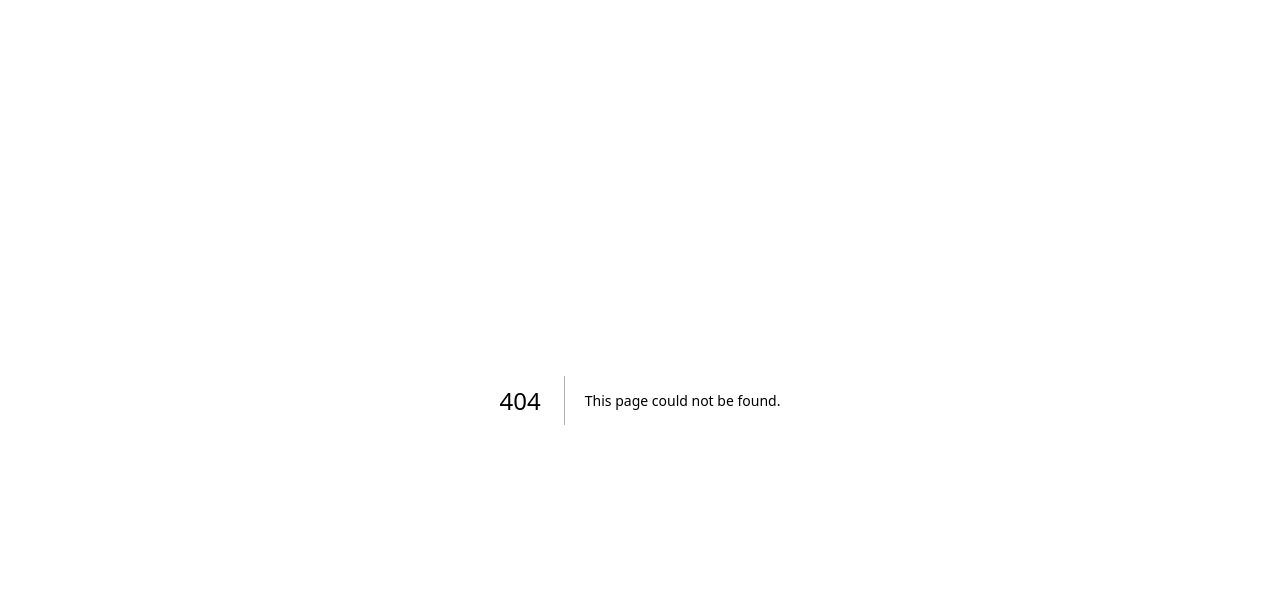
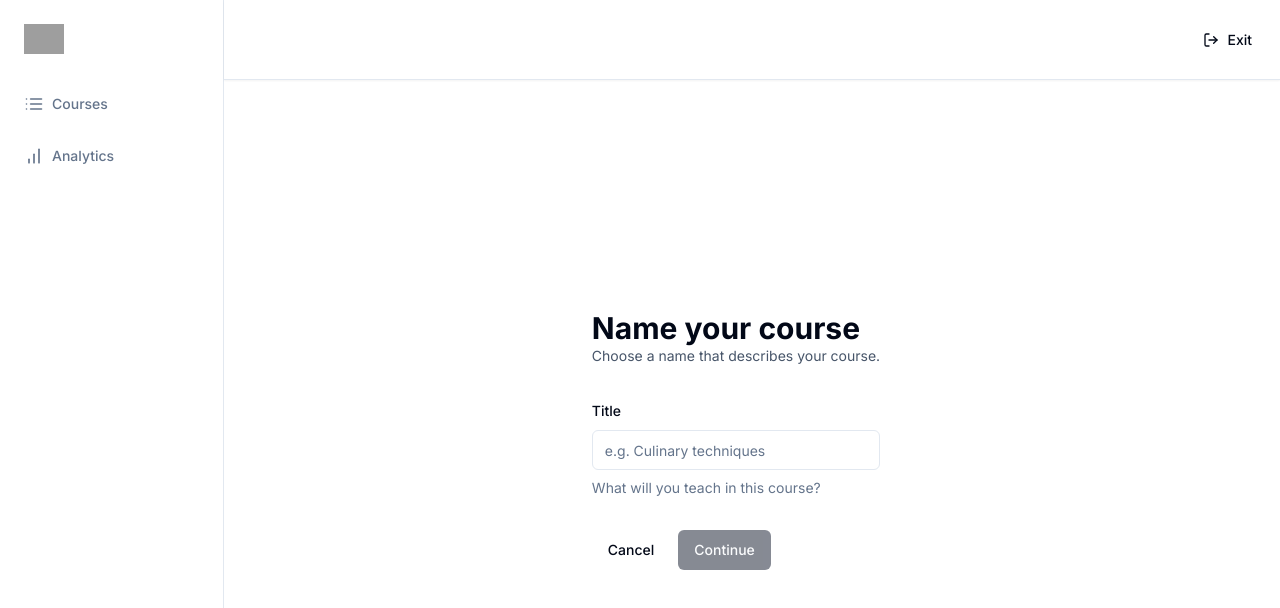
Before and after one commit to MrOrgani/youlearn, a Next.js app: page /teacher/create in a window 1280 px wide. Before the commit this address had no page. Shown: the top 608 px of the page. Built offline with nearby package versions, Linux system fonts and the light colour scheme; grey boxes are pictures that could not be loaded.

Commit message:
Adding form to create a new course

```diff
--- a/app/(dashboard)/(routes)/teacher/courses/page.tsx
+++ b/app/(dashboard)/(routes)/teacher/courses/page.tsx
@@ -1,7 +1,15 @@
+import { Button } from "@/components/ui/button";
+import Link from "next/link";
 import React from "react";
 
 const CoursesPage = () => {
-  return <div>Courses page</div>;
+  return (
+    <div className="p-6">
+      <Link href="/teacher/create">
+        <Button>New course</Button>
+      </Link>
+    </div>
+  );
 };
 
 export default CoursesPage;
--- /dev/null
+++ b/app/(dashboard)/(routes)/teacher/create/page.tsx
@@ -0,0 +1,98 @@
+"use client";
+
+import React, { use } from "react";
+
+import * as z from "zod";
+import axios from "axios";
+import { useForm } from "react-hook-form";
+import { zodResolver } from "@hookform/resolvers/zod";
+import {
+  Form,
+  FormControl,
+  FormDescription,
+  FormField,
+  FormItem,
+  FormLabel,
+} from "@/components/ui/form";
+import { Input } from "@/components/ui/input";
+import { Button } from "@/components/ui/button";
+import Link from "next/link";
+import { useRouter } from "next/navigation";
+import toast from "react-hot-toast";
+
+const formSchema = z.object({
+  title: z
+    .string()
+    .min(1, { message: "The title must be 1 letter at least" })
+    .max(255),
+});
+
+const CreatePage = () => {
+  const router = useRouter();
+  const form = useForm<z.infer<typeof formSchema>>({
+    resolver: zodResolver(formSchema),
+    defaultValues: {
+      title: "",
+    },
+  });
+
+  const { isValid, isSubmitting } = form.formState;
+
+  const onSubmit = async (values: z.infer<typeof formSchema>) => {
+    try {
+      const res = await axios.post("/api/courses", values);
+      router.push(`/teacher/courses/${res.data.id}m`);
+    } catch (error) {
+      toast.error("Something went wrong");
+    }
+  };
+
+  return (
+    <div className="mz-auto flex h-full max-w-5xl p-6 md:items-center md:justify-center">
+      <div>
+        <h1 className="text-3xl font-bold">Name your course</h1>
+        <p className="text-sm text-slate-600">
+          Choose a name that describes your course.
+        </p>
+        <Form {...form}>
+          <form
+            onSubmit={form.handleSubmit(onSubmit)}
+            className="mt-8 space-y-8"
+          >
+            <FormField
+              control={form.control}
+              name="title"
+              render={({ field }) => (
+                <FormItem>
+                  <FormLabel>Title</FormLabel>
+                  <FormControl>
+                    <Input
+                      disabled={isSubmitting}
+                      placeholder="e.g. Culinary techniques"
+                      {...field}
+                    ></Input>
+                  </FormControl>
+                  <FormDescription>
+                    What will you teach in this course?
+                  </FormDescription>
+                </FormItem>
+              )}
+            />
+            <div className="flex items-center gap-x-2">
+              <Link href="/">
+                <Button variant="ghost" type="button">
+                  Cancel
+                </Button>
+              </Link>
+              <Button type="submit" disabled={!isValid || isSubmitting}>
+                Continue
+              </Button>
+            </div>
+          </form>
+        </Form>
+      </div>
+    </div>
+  );
+};
+
+export default CreatePage;
--- a/app/layout.tsx
+++ b/app/layout.tsx
@@ -2,6 +2,7 @@
 import "./globals.css";
 import type { Metadata } from "next";
 import { Inter } from "next/font/google";
+import { ToasterProvider } from "@/components/provider/ToasterProvider";
 
 const inter = Inter({ subsets: ["latin"] });
 
@@ -18,7 +19,10 @@
   return (
     <ClerkProvider>
       <html lang="en">
-				<body className={inter.className}>{children}</body>
+        <body className={inter.className}>
+          <ToasterProvider />
+          {children}
+        </body>
       </html>
     </ClerkProvider>
   );
--- /dev/null
+++ b/components/provider/ToasterProvider.tsx
@@ -0,0 +1,7 @@
+"use client";
+
+import { Toaster } from "react-hot-toast";
+
+export const ToasterProvider = () => {
+  return <Toaster />;
+};
--- /dev/null
+++ b/components/ui/form.tsx
@@ -0,0 +1,177 @@
+import * as React from "react";
+import * as LabelPrimitive from "@radix-ui/react-label";
+import { Slot } from "@radix-ui/react-slot";
+import {
+  Controller,
+  ControllerProps,
+  FieldPath,
+  FieldValues,
+  FormProvider,
+  useFormContext,
+} from "react-hook-form";
+
+import { cn } from "@/lib/utils";
+import { Label } from "@/components/ui/label";
+
+const Form = FormProvider;
+
+type FormFieldContextValue<
+  TFieldValues extends FieldValues = FieldValues,
+  TName extends FieldPath<TFieldValues> = FieldPath<TFieldValues>,
+> = {
+  name: TName;
+};
+
+const FormFieldContext = React.createContext<FormFieldContextValue>(
+  {} as FormFieldContextValue,
+);
+
+const FormField = <
+  TFieldValues extends FieldValues = FieldValues,
+  TName extends FieldPath<TFieldValues> = FieldPath<TFieldValues>,
+>({
+  ...props
+}: ControllerProps<TFieldValues, TName>) => {
+  return (
+    <FormFieldContext.Provider value={{ name: props.name }}>
+      <Controller {...props} />
+    </FormFieldContext.Provider>
+  );
+};
+
+const useFormField = () => {
+  const fieldContext = React.useContext(FormFieldContext);
+  const itemContext = React.useContext(FormItemContext);
+  const { getFieldState, formState } = useFormContext();
+
+  const fieldState = getFieldState(fieldContext.name, formState);
+
+  if (!fieldContext) {
+    throw new Error("useFormField should be used within <FormField>");
+  }
+
+  const { id } = itemContext;
+
+  return {
+    id,
+    name: fieldContext.name,
+    formItemId: `${id}-form-item`,
+    formDescriptionId: `${id}-form-item-description`,
+    formMessageId: `${id}-form-item-message`,
+    ...fieldState,
+  };
+};
+
+type FormItemContextValue = {
+  id: string;
+};
+
+const FormItemContext = React.createContext<FormItemContextValue>(
+  {} as FormItemContextValue,
+);
+
+const FormItem = React.forwardRef<
+  HTMLDivElement,
+  React.HTMLAttributes<HTMLDivElement>
+>(({ className, ...props }, ref) => {
+  const id = React.useId();
+
+  return (
+    <FormItemContext.Provider value={{ id }}>
+      <div ref={ref} className={cn("space-y-2", className)} {...props} />
+    </FormItemContext.Provider>
+  );
+});
+FormItem.displayName = "FormItem";
+
+const FormLabel = React.forwardRef<
+  React.ElementRef<typeof LabelPrimitive.Root>,
+  React.ComponentPropsWithoutRef<typeof LabelPrimitive.Root>
+>(({ className, ...props }, ref) => {
+  const { error, formItemId } = useFormField();
+
+  return (
+    <Label
+      ref={ref}
+      className={cn(error && "text-destructive", className)}
+      htmlFor={formItemId}
+      {...props}
+    />
+  );
+});
+FormLabel.displayName = "FormLabel";
+
+const FormControl = React.forwardRef<
+  React.ElementRef<typeof Slot>,
+  React.ComponentPropsWithoutRef<typeof Slot>
+>(({ ...props }, ref) => {
+  const { error, formItemId, formDescriptionId, formMessageId } =
+    useFormField();
+
+  return (
+    <Slot
+      ref={ref}
+      id={formItemId}
+      aria-describedby={
+        !error
+          ? `${formDescriptionId}`
+          : `${formDescriptionId} ${formMessageId}`
+      }
+      aria-invalid={!!error}
+      {...props}
+    />
+  );
+});
+FormControl.displayName = "FormControl";
+
+const FormDescription = React.forwardRef<
+  HTMLParagraphElement,
+  React.HTMLAttributes<HTMLParagraphElement>
+>(({ className, ...props }, ref) => {
+  const { formDescriptionId } = useFormField();
+
+  return (
+    <p
+      ref={ref}
+      id={formDescriptionId}
+      className={cn("text-sm text-muted-foreground", className)}
+      {...props}
+    />
+  );
+});
+FormDescription.displayName = "FormDescription";
+
+const FormMessage = React.forwardRef<
+  HTMLParagraphElement,
+  React.HTMLAttributes<HTMLParagraphElement>
+>(({ className, children, ...props }, ref) => {
+  const { error, formMessageId } = useFormField();
+  const body = error ? String(error?.message) : children;
+
+  if (!body) {
+    return null;
+  }
+
+  return (
+    <p
+      ref={ref}
+      id={formMessageId}
+      className={cn("text-sm font-medium text-destructive", className)}
+      {...props}
+    >
+      {body}
+    </p>
+  );
+});
+FormMessage.displayName = "FormMessage";
+
+export {
+  useFormField,
+  Form,
+  FormItem,
+  FormLabel,
+  FormControl,
+  FormDescription,
+  FormMessage,
+  FormField,
+};
--- /dev/null
+++ b/components/ui/input.tsx
@@ -0,0 +1,25 @@
+import * as React from "react"
+
+import { cn } from "@/lib/utils"
+
+export interface InputProps
+  extends React.InputHTMLAttributes<HTMLInputElement> {}
+
+const Input = React.forwardRef<HTMLInputElement, InputProps>(
+  ({ className, type, ...props }, ref) => {
+    return (
+      <input
+        type={type}
+        className={cn(
+          "flex h-10 w-full rounded-md border border-input bg-background px-3 py-2 text-sm ring-offset-background file:border-0 file:bg-transparent file:text-sm file:font-medium placeholder:text-muted-foreground focus-visible:outline-none focus-visible:ring-2 focus-visible:ring-ring focus-visible:ring-offset-2 disabled:cursor-not-allowed disabled:opacity-50",
+          className
+        )}
+        ref={ref}
+        {...props}
+      />
+    )
+  }
+)
+Input.displayName = "Input"
+
+export { Input }
--- /dev/null
+++ b/components/ui/label.tsx
@@ -0,0 +1,26 @@
+"use client"
+
+import * as React from "react"
+import * as LabelPrimitive from "@radix-ui/react-label"
+import { cva, type VariantProps } from "class-variance-authority"
+
+import { cn } from "@/lib/utils"
+
+const labelVariants = cva(
+  "text-sm font-medium leading-none peer-disabled:cursor-not-allowed peer-disabled:opacity-70"
+)
+
+const Label = React.forwardRef<
+  React.ElementRef<typeof LabelPrimitive.Root>,
+  React.ComponentPropsWithoutRef<typeof LabelPrimitive.Root> &
+    VariantProps<typeof labelVariants>
+>(({ className, ...props }, ref) => (
+  <LabelPrimitive.Root
+    ref={ref}
+    className={cn(labelVariants(), className)}
+    {...props}
+  />
+))
+Label.displayName = LabelPrimitive.Root.displayName
+
+export { Label }
```
Also changed, not shown: package.json (+7 -1 lines), 2 other files (tests, documents, lock files or other folders). Lines whose indentation alone changed are shown as unchanged.
